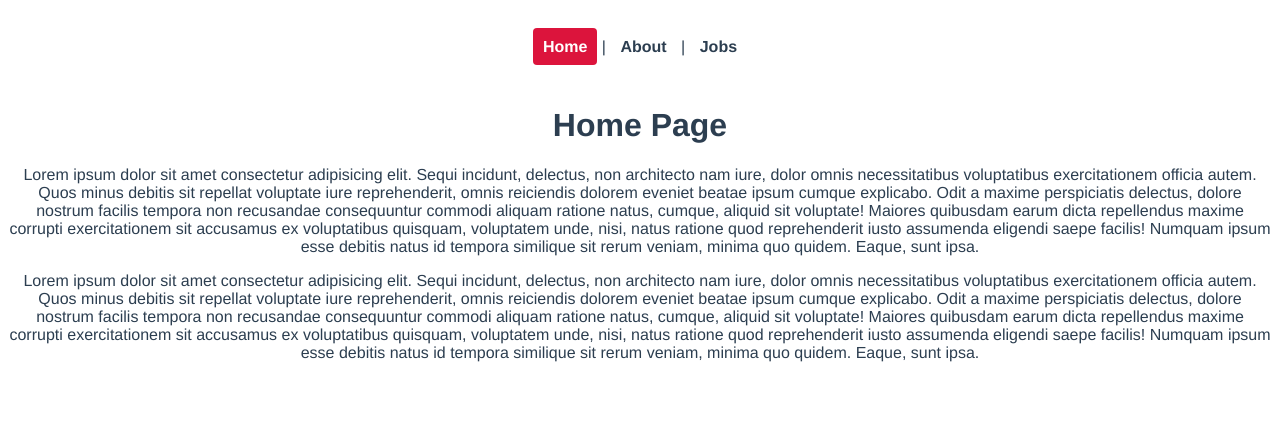
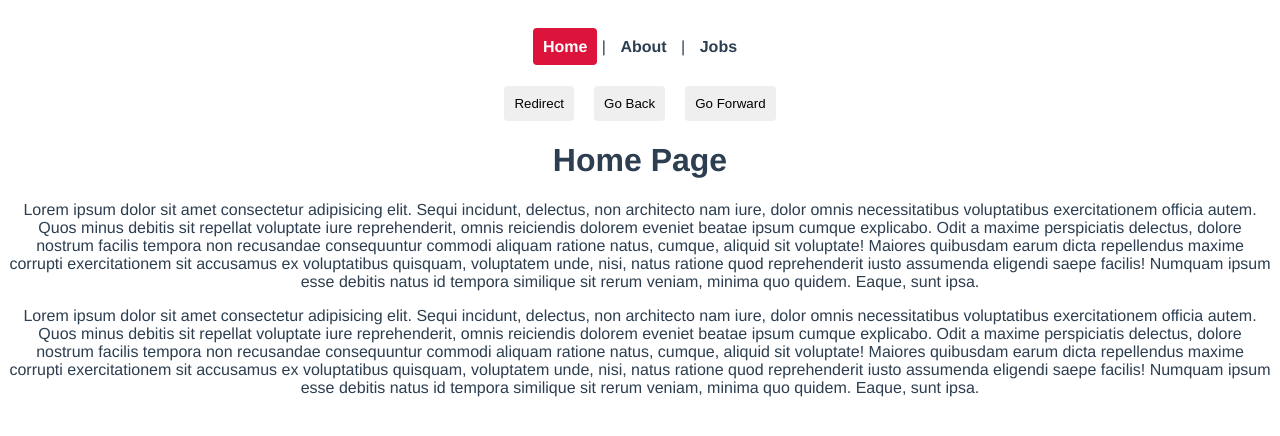
Before and after one commit to BitMavrick/Vue-Journey, a Vue app: page / in a window 1280 px wide. Shown: the top 436 px of the page. Built offline with nearby package versions, Linux system fonts and the light colour scheme.

Commit message:
Programmatic Navigation

```diff
--- a/src/App.vue
+++ b/src/App.vue
@@ -4,8 +4,29 @@
     <router-link :to="{ name: 'about' }">About</router-link> |
     <router-link :to="{ name: 'jobs' }">Jobs</router-link>
   </nav>
+
+  <button @click="redirect">Redirect</button>
+  <button @click="back">Go Back</button>
+  <button @click="forward">Go Forward</button>
+
   <router-view />
 </template>
+
+<script>
+export default {
+  methods: {
+    redirect() {
+      this.$router.push({ name: "home" });
+    },
+    back() {
+      this.$router.go(-1);
+    },
+    forward() {
+      this.$router.go(1);
+    },
+  },
+};
+</script>
 
 <style>
 #app {
@@ -32,4 +53,11 @@
   color: white;
   background: crimson;
 }
+
+button {
+  margin: 0 10px;
+  padding: 10px;
+  border: none;
+  border-radius: 4px;
+}
 </style>
```
